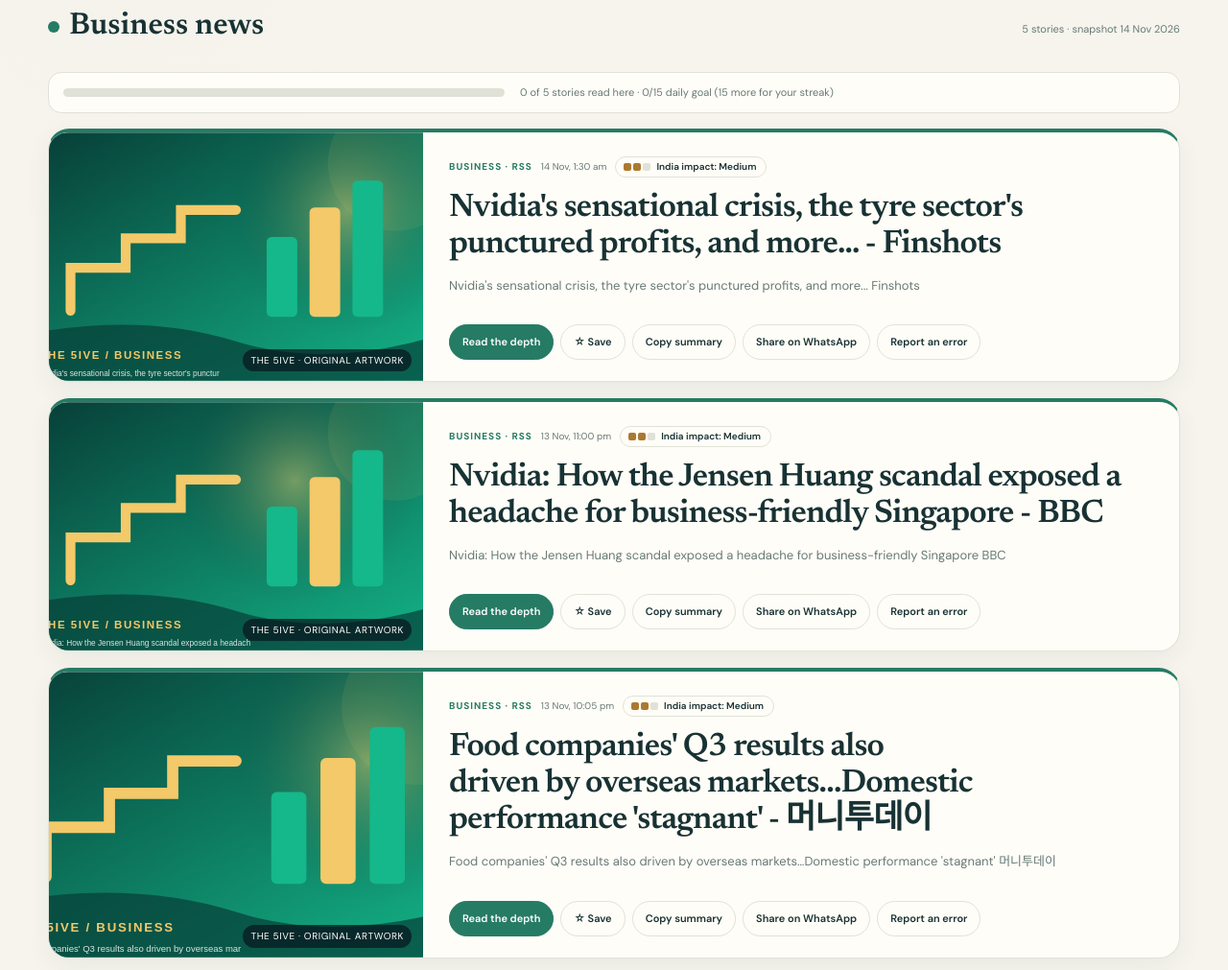
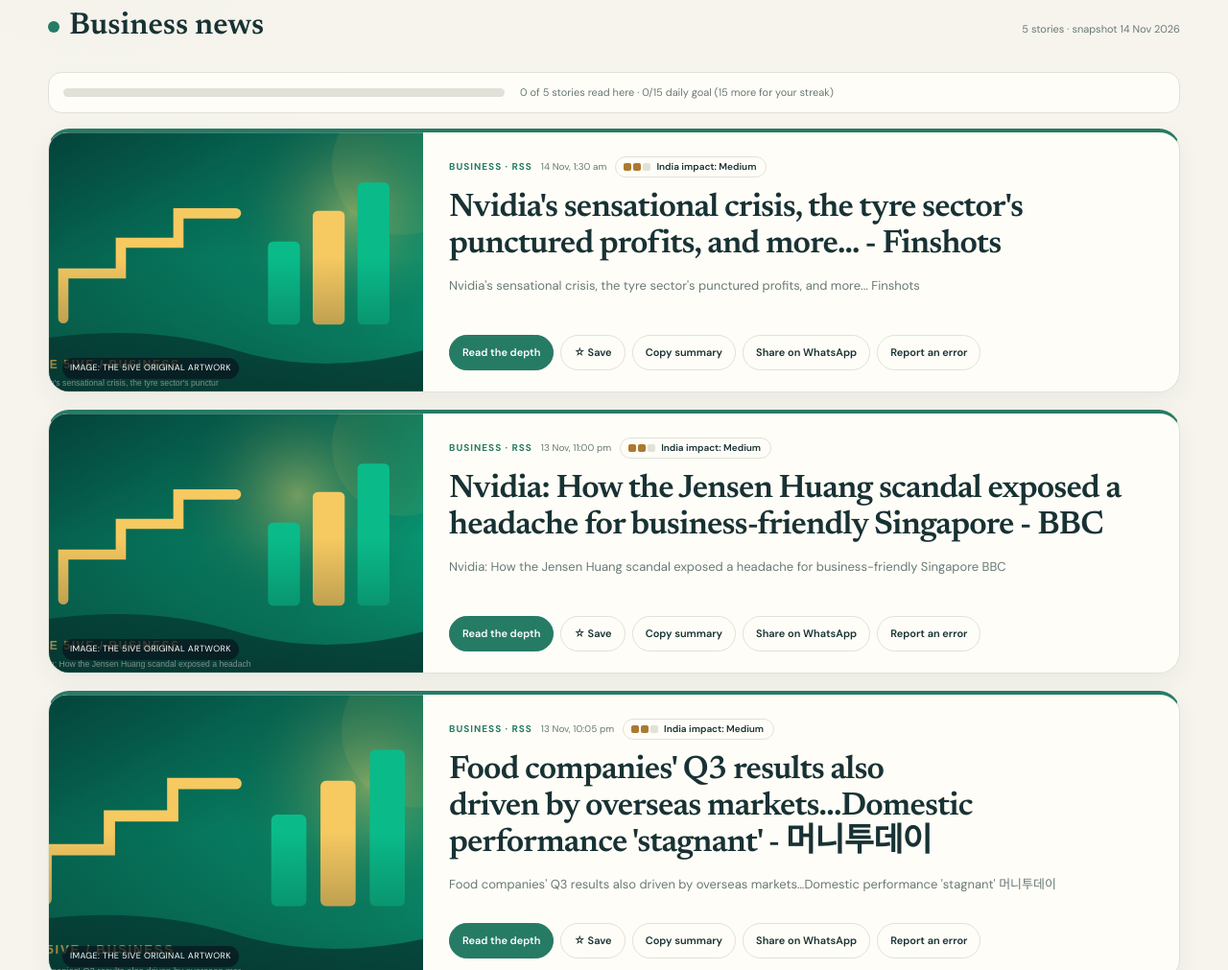
Before and after one commit to tanushdaga-news/daily-news, a plain HTML site: page index.html in a window 1280 px wide. Shown: the part 1350-2361 px from the top of the page at 96% size. Drawn offline with Linux system fonts and the light colour scheme.

Commit message:
Make news imagery a first-class part of the briefing

```diff
--- a/index.html
+++ b/index.html
@@ -391,11 +391,14 @@ body { background:radial-gradient(ellipse at 8% 0%,rgba(226,228,207,.36),transpa
 .progress { padding:12px 15px; border:1px solid var(--line); border-radius:14px; background:var(--surface); }
 .progress .bar { max-width:460px; height:9px; }
 .progress span { font-size:11px; }
-.list { gap:17px; }
+.list { gap:18px; }
 .card { border:1px solid var(--line); border-top:4px solid var(--cat); border-radius:22px; background:var(--surface); box-shadow:0 9px 26px rgba(22,49,47,.055); transition:transform .22s,box-shadow .22s; }
 .card:hover { transform:translateY(-3px); box-shadow:0 18px 40px rgba(22,49,47,.13); }
-.art { min-height:250px; }
-.art .story-photo { min-height:250px; max-height:340px; }
+.art { min-height:270px; position:relative; overflow:hidden; }
+.art::after { content:''; position:absolute; inset:48% 0 0; pointer-events:none; background:linear-gradient(transparent,rgba(8,24,26,.46)); }
+.art .story-photo { min-height:270px; max-height:340px; filter:saturate(1.08); transition:transform .55s cubic-bezier(.2,.7,.2,1); }
+.card:hover .art .story-photo { transform:scale(1.035); }
+.art em { left:14px; right:auto; bottom:13px; z-index:1; font-size:9px; letter-spacing:.04em; }
 .main { padding:25px 27px 22px; gap:13px; }
 .meta { font-size:10px; gap:6px 9px; }
 .meta .tag { font-size:10px; letter-spacing:.1em; }
@@ -478,7 +481,8 @@ body { background:radial-gradient(ellipse at 8% 0%,rgba(226,228,207,.36),transpa
 :root[data-theme="dark"] .stale { border-color:#62512f; background:#2c2a1e; color:#e4d5ad; }
 @media(prefers-reduced-motion:reduce) {
   html { scroll-behavior:auto; }
-  .hero-jump,.market-panel .tick,.tabbtn,.card,.btn { transition:none!important; }
+  .hero-jump,.market-panel .tick,.tabbtn,.card,.btn,.art .story-photo { transition:none!important; }
+  .card:hover .art .story-photo { transform:none; }
   .hero-ticket { transform:none; }
 }
 </style>
@@ -2119,13 +2123,20 @@ entertainment: { label: "Entertainment news", short: "Entertainment", color: "va
     var illustration = art(story);
     var figure = h('div', { class: 'art' });
     var isRssStory = story.id && story.id.indexOf('rss-') === 0;
-    // Prefer the individual locally hosted story illustration generated by the daily pipeline.
+    // Use a publisher thumbnail when available; fall back to The 5ive's local artwork.
     if (isRssStory && story.image) {
-      figure.appendChild(h('img', { class: 'story-photo', src: story.image, alt: story.image_alt || ('Illustration for ' + story.title), loading: 'lazy' }));
+      var photo = h('img', { class: 'story-photo', src: story.image, alt: story.image_alt || ('News image for ' + story.title), loading: 'lazy', decoding: 'async' });
+      if (story.fallback_image) {
+        photo.addEventListener('error', function () {
+          if (photo.getAttribute('src') !== story.fallback_image) photo.setAttribute('src', story.fallback_image);
+          else photo.hidden = true;
+        });
+      }
+      figure.appendChild(photo);
     } else {
       figure.appendChild(illustration);
     }
-    var caption = h('em', { text: isRssStory ? 'THE 5IVE · original artwork' : 'Chart from reported numbers' });
+    var caption = h('em', { text: isRssStory ? ('Image: ' + (story.image_credit || 'THE 5IVE original artwork')) : 'Chart from reported numbers' });
     figure.appendChild(caption);
     var main = h('div', { class: 'main' });
     main.appendChild(h('div', { class: 'meta' }, [h('span', { class: 'tag', text: story.tag }), h('span', { text: story.date }), lvl(story.level)]));
```
